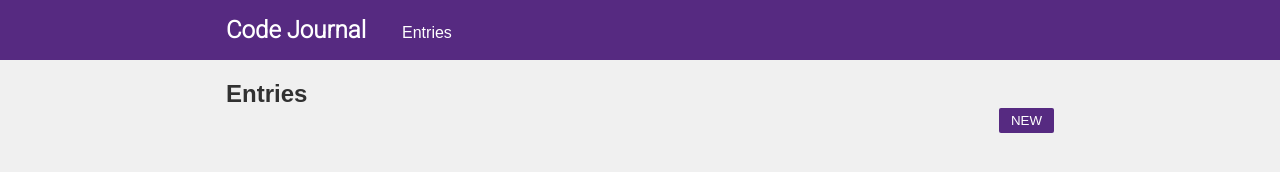
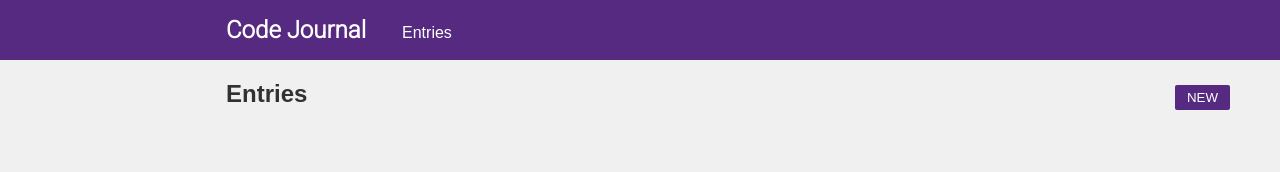
Before and after one commit to AddyAbid/code-journal, a website: page index.html in a window 1280 px wide. Both pictures are taken after typing "Sample", "https://example.com", "Sample" into the empty fields and a click on the button "SAVE". Drawn offline with Linux system fonts and the light colour scheme.

Commit message:
aligned new button

```diff
--- a/css/layout.css
+++ b/css/layout.css
@@ -15,6 +15,12 @@
 
 .inline {
   display: inline;
+}
+
+.positioning {
+  position: absolute;
+  right: 50px;
+  top: 85px;
 }
 
 .column-full,
--- a/index.html
+++ b/index.html
@@ -79,7 +79,7 @@
         <div class="row">
           <div class="column-full">
             <h2 class="f-gray mb-none">Entries</h2>
-            <div class="text-right align">
+            <div class="text-right align positioning">
               <a href="#" class="button"><button data-view="entry-form" class="button save-btn-style inline new-btn">NEW</button></a>
             </div>
           </div>
```
